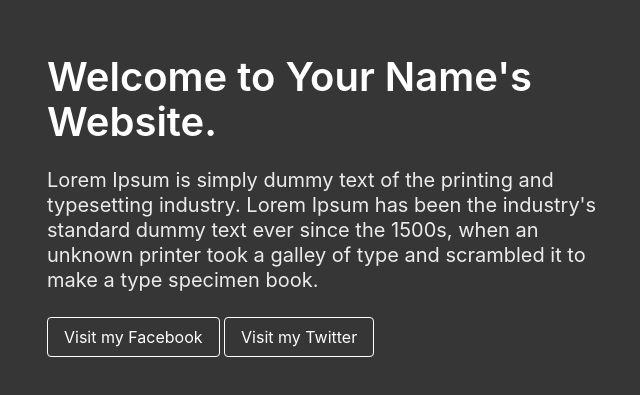
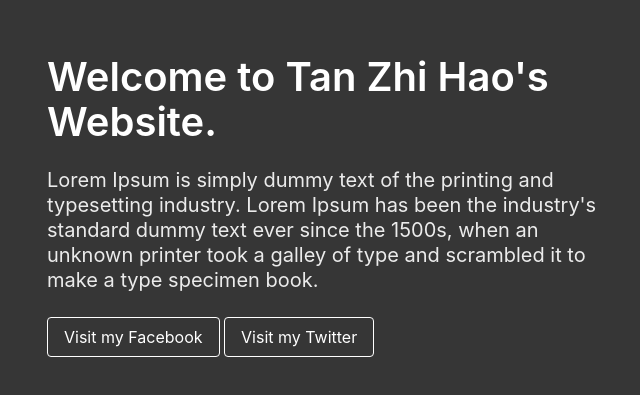
Before and after one commit to ScorpionC1026/tanzhihao.github.io, a plain HTML site: page index.html in a window 1280 px wide. Shown: the part 195-590 px from the top of the page, without its empty margins (311-951 px from the left). Drawn offline with nearby package versions, Linux system fonts and the light colour scheme.

Commit message:
Update index.html

```diff
--- a/index.html
+++ b/index.html
@@ -13,7 +13,7 @@
             <div class="columns is-vcentered is-centered">
                 <div class="column is-6">
                     <div class="block">
-                        <h1 class="title is-2">Welcome to Your Name's Website.</h1>
+                        <h1 class="title is-2">Welcome to Tan Zhi Hao's Website.</h1>
                     </div>
                     <div class="block">
                         <h2 class="subtitle">Lorem Ipsum is simply dummy text of the printing and typesetting industry. Lorem Ipsum has been the industry's standard dummy text ever since the 1500s, when an unknown printer took a galley of type and scrambled it to make a type specimen book.<br>
```
